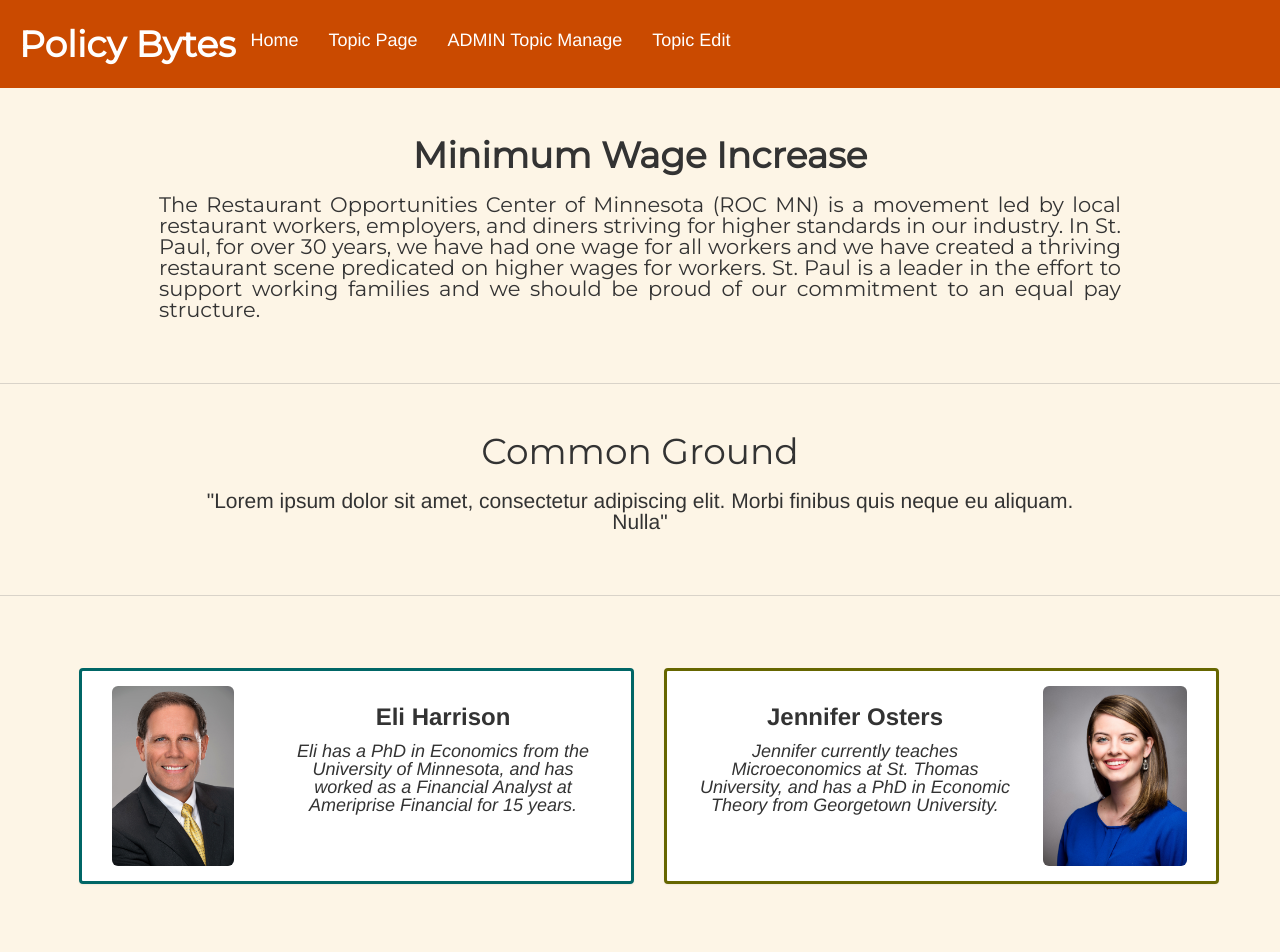
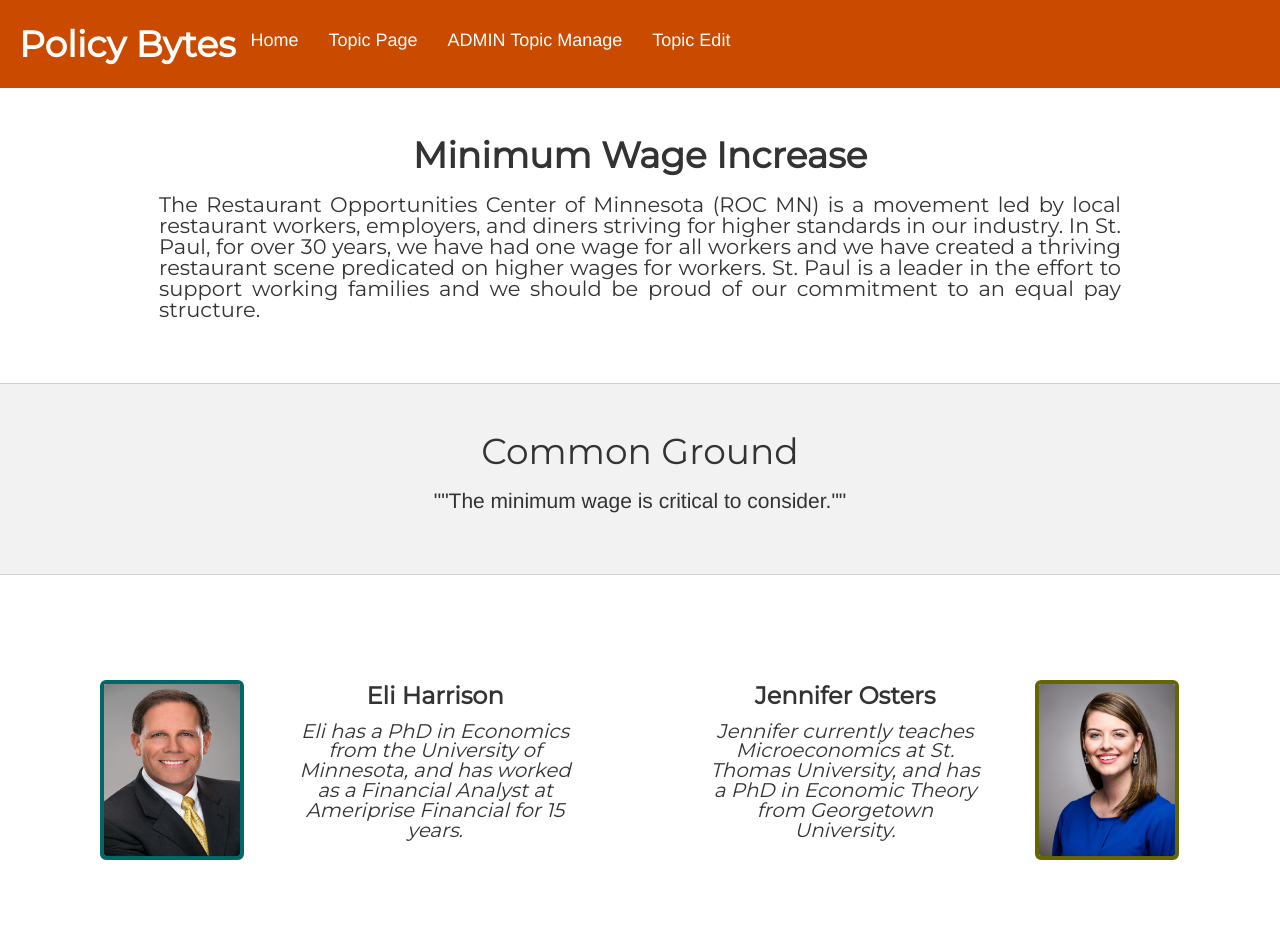
Before and after one commit to prime-hadar-policy-bytes/policy_bytes, a React (Create React App) app: page /topicPage in a window 1280 px wide. Shown: the top 952 px of the page. Built offline with nearby package versions, Linux system fonts and the light colour scheme; no server answers.

Commit message:
contributor section mostly done

```diff
--- a/src/components/TopicPage/DummyData.js
+++ b/src/components/TopicPage/DummyData.js
@@ -3,7 +3,7 @@ let dummyTopicCache = {
     topicSummary: 'Lorem ipsum dolor sit amet, consectetur adipiscing elit. Aliquam metus augue, volutpat ut hendrerit ac.',
     topicPremise: "The Restaurant Opportunities Center of Minnesota (ROC MN) is a movement led by local restaurant workers, employers, and diners striving for higher standards in our industry. In St. Paul, for over 30 years, we have had one wage for all workers and we have created a thriving restaurant scene predicated on higher wages for workers. St. Paul is a leader in the effort to support working families and we should be proud of our commitment to an equal pay structure.",
     topicReadMore: '',
-    topicCommonGround: 'Lorem ipsum dolor sit amet, consectetur adipiscing elit. Morbi finibus quis neque eu aliquam. Nulla',
+    topicCommonGround: '"The minimum wage is critical to consider."',
     contributor1FirstName: 'Eli',
     contributor1LastName: 'Harrison',
     bio1: 'Eli has a PhD in Economics from the University of Minnesota, and has worked as a Financial Analyst at Ameriprise Financial for 15 years.',
--- a/src/components/TopicPage/TopicContributors.jsx
+++ b/src/components/TopicPage/TopicContributors.jsx
@@ -8,14 +8,15 @@ import dummyTopicCache from './DummyData.js'
 export default class TopicContributors extends Component {
   render() {
     return (
-      <div>
+      <div className="contributorsSection">
             <Grid>
                 <Row>
                     <Col xs={12} md={6}>
-                        <Panel className="contributorPanel contrib1">
+                        <div >
+                        <Panel className="contributorPanel ">
                             <Panel.Body>
                                 <Col xs={4} md={4}>
-                                    <Image className="contributorPhoto" src="/assets/headshot1.jpeg" rounded />
+                                    <Image className="contributorPhoto contrib1" src="/assets/headshot1.jpeg" rounded responsive/>
                                 </Col>
                                 <Col xs={8} md={8}>
                                     <div className="contributorText">
@@ -31,10 +32,12 @@ export default class TopicContributors extends Component {
                                 </Col>
                             </Panel.Body>
                         </Panel>
+                        </div>
                     </Col>
 
                     <Col xs={12} md={6}>
-                        <Panel className="contributorPanel contrib2">
+                        <div >
+                        <Panel className="contributorPanel ">
                             <Panel.Body>
                                 <Col xs={8} md={8}>
                                     <div className="contributorText">
@@ -49,13 +52,14 @@ export default class TopicContributors extends Component {
                                     </div>
                                 </Col>
                                 <Col  xs={4} md={4}>
-                                    <Image className="contributorPhoto" src="/assets/headshot2.jpeg" rounded />
+                                    <Image className="contributorPhoto contrib2" src="/assets/headshot2.jpeg" rounded responsive/>
                                 </Col>
                             </Panel.Body>
+
                         </Panel>
+                        </div>
                     </Col>
                 </Row>
-
             </Grid>
 
 
--- a/src/components/TopicPage/TopicPage.css
+++ b/src/components/TopicPage/TopicPage.css
@@ -11,7 +11,8 @@ h1{
 .titleJumbotron{
     text-align: justify;
     width: 100% !important;
-    background-color: oldlace !important;
+    /* background-color: inherit !important;  */
+    background-color: white !important;
     margin: 0px;
     padding-left: 8em;
     padding-right: 8em;
@@ -22,7 +23,7 @@ h1{
 .commonGroundJumbotron{
     text-align: center;
     width: 100% !important;
-    background-color: oldlace !important;
+    background-color: inherit !important;
     margin: 0px;
     padding-left: 11em;
     padding-right: 11em;
@@ -42,23 +43,47 @@ h1{
 /* CONTRIBUTORS SECTION */
 
 .contributorPanel{
-    width: 100%;
-    margin: 4em auto;
-    border: 4px solid #006666;
+    width: 100% !important;
+    min-height: 18em !important;
+    padding-top: 1em !important;
+    /* margin: 4em auto;  */
+    /* background-color: inherit !important;  */
+    border: none;
+    box-shadow: none;
+
 }
 
 .contributorPhoto {
+    overflow: hidden;
     height: 10em !important;
+    width: 8em !important;
+    margin-top: 2em;
+
 }
 
 .contributorText{
+    /* border: 1px solid red;  */
+    font-size: 1.1em;
+    padding: 1em;
     margin-top: 1em;
     text-align: center;
+    /* background-color: white !important;  */
 }
 
 .contributorText h3 {
     text-align: center;
     margin-bottom: .5em;
+}
+
+.contributorsSection{
+    width: 100%;
+    /* border: 1px solid red;  */
+    padding: 2em;
+    margin-bottom: 3em;
+    /* background-color: rgb(244, 241, 241);  */
+    background-color: white;
+    font-family: 'Montserrat', sans-serif;
+
 }
 
 
@@ -130,12 +155,12 @@ h1{
 /* CONTRIBUTOR STUFF */
 
 .contrib1 {
-    border: 3px solid #006666 !important;
+    border: 4px solid #006666 !important;
 }
 
 
 .contrib2 {
-    border: 3px solid #666600 !important;
+    border: 4px solid #666600 !important;
 }
 
 
--- a/src/components/TopicPage/TopicPage.jsx
+++ b/src/components/TopicPage/TopicPage.jsx
@@ -114,8 +114,8 @@ export class TopicPage extends Component {
     return (
       <div>
         <TopicTitleContent />
+        <TopicContributors />
         <div className="wrapper">
-        <TopicContributors />
 
 
           <Tabs className="tabParent"
--- a/src/styles/main.css
+++ b/src/styles/main.css
@@ -32,10 +32,10 @@ table {
 body {
     -webkit-text-size-adjust: none;
     /* font-family: 'Segoe UI', Tahoma, Geneva, Verdana, sans-serif; */
-    /* background-color: rgb(228, 226, 226);  */
+    background-color: rgba(228, 226, 226, 0.447);
     font-family: Helvetica, sans-serif;
     font-size: large;
-    background-color: oldlace;
+    /* background-color: oldlace;  */
 }
 
 .instructions h1 {
```
